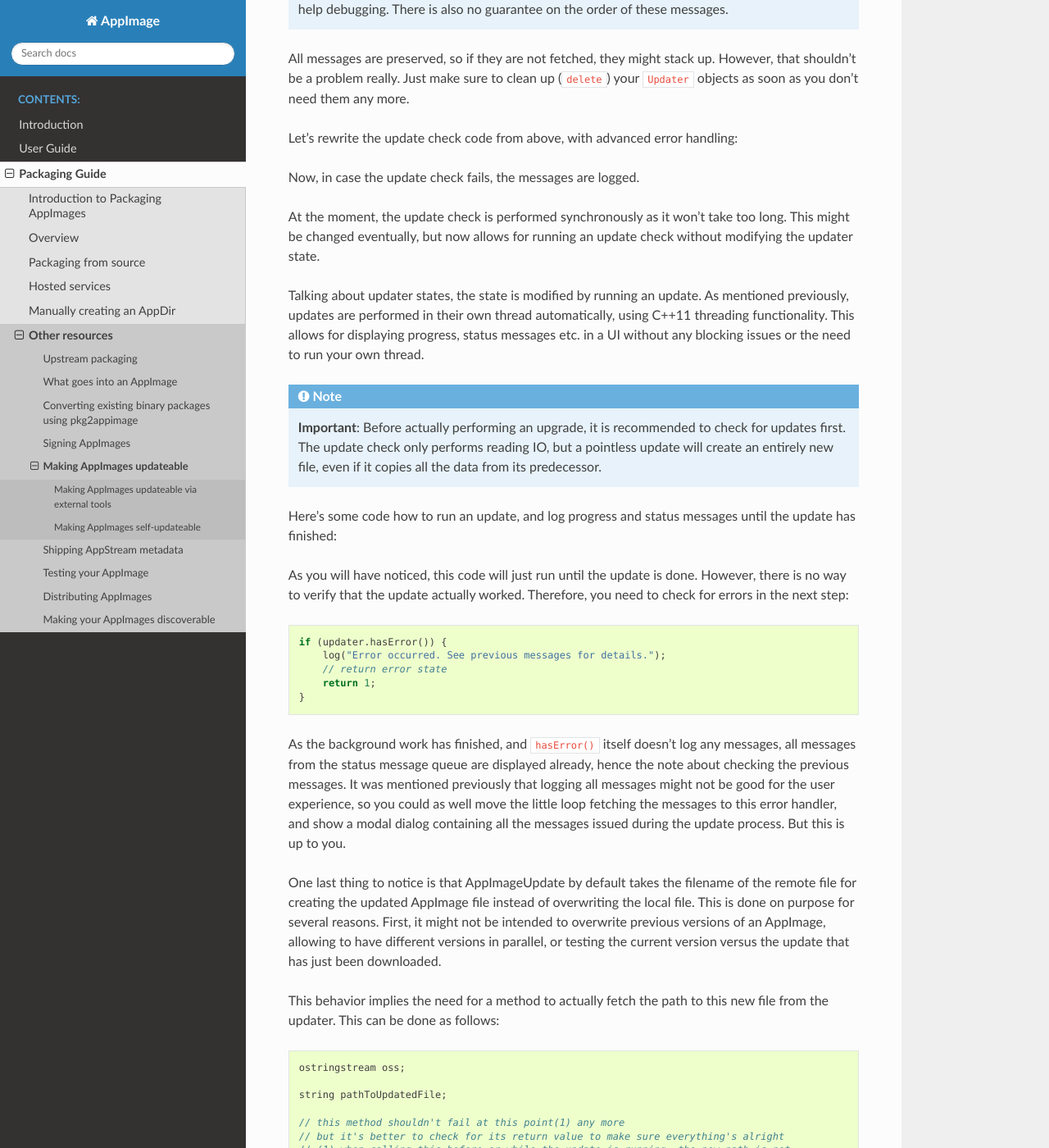
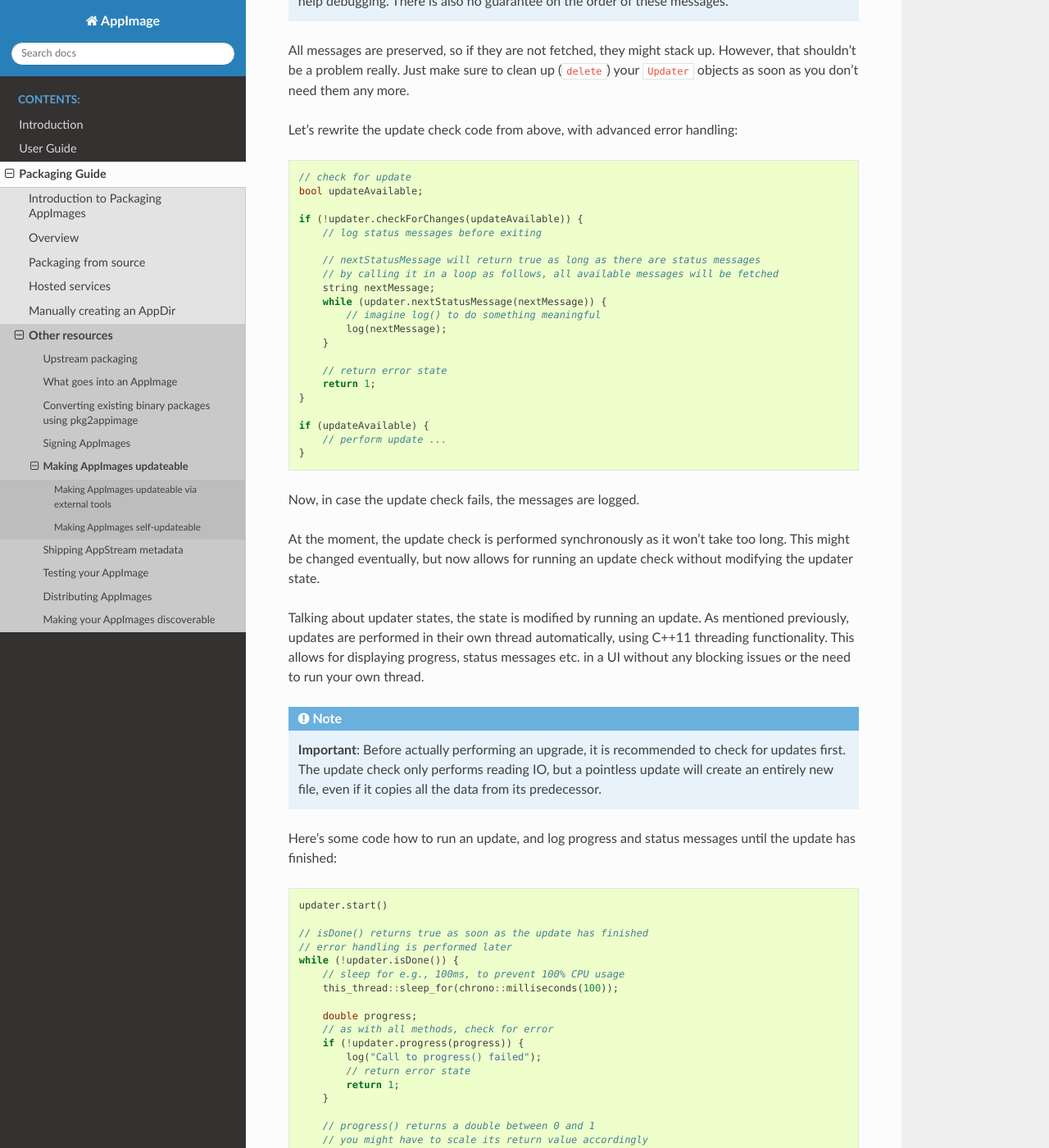
Before and after one commit to AppImage/docs.appimage.org, a Sphinx documentation site: the page built from source/packaging-guide/other-resources/updates.rst, in a window 1280 px wide and 1400 px high, scrolled down 5846 px. Shown: the whole window at 82% size. Built offline with Sphinx 7.4.7 and the Read the Docs theme 2.0.0, drawn with Linux system fonts in a browser that asks for light colours; pages that are not in the unit, such as notebooks, are missing from menus; some of the changed text lies outside the part shown.

Commit message:
Fix rst syntax

```diff
--- a/source/packaging-guide/other-resources/updates.rst
+++ b/source/packaging-guide/other-resources/updates.rst
@@ -1,10 +1,11 @@
 Making AppImages updateable
 ===========================
 
-AppImages can be updated
-* Via external tools (e.g., :code:`AppImageUpdate` or the :code:`appimageupdatetool` command line tool)
-* Via an updater tool built into the AppImage itself
-* By consuming :code:`libappimageupdate` functionality inside the payload application
+AppImages can be updated:
+
+  * Via external tools (e.g., :code:`AppImageUpdate` or the :code:`appimageupdatetool` command line tool)
+  * Via an updater tool built into the AppImage itself
+  * By consuming :code:`libappimageupdate` functionality inside the payload application
 
 
 Making AppImages updateable via external tools
@@ -18,7 +19,7 @@
 
 Use :code:`appimagetool -u` to embed update information (as specified in the AppImageSpec).
 
-.. code-clock:: shell
+.. code-block:: shell
 
     appimagetool videocapture.AppDir/usr/share/applications/*.desktop -u "zsync|https://lyrion.ch/opensource/repositories/videocapture/uv/videocapture.AppImage.zsync"
 
@@ -192,6 +193,7 @@
 Let's rewrite the update check code from above, with advanced error handling:
 
 .. code-block:: cpp
+
     // check for update
     bool updateAvailable;
 
@@ -229,6 +231,7 @@
 Here's some code how to run an update, and log progress and status messages until the update has finished:
 
 .. code-block:: cpp
+
     updater.start()
 
     // isDone() returns true as soon as the update has finished
```
